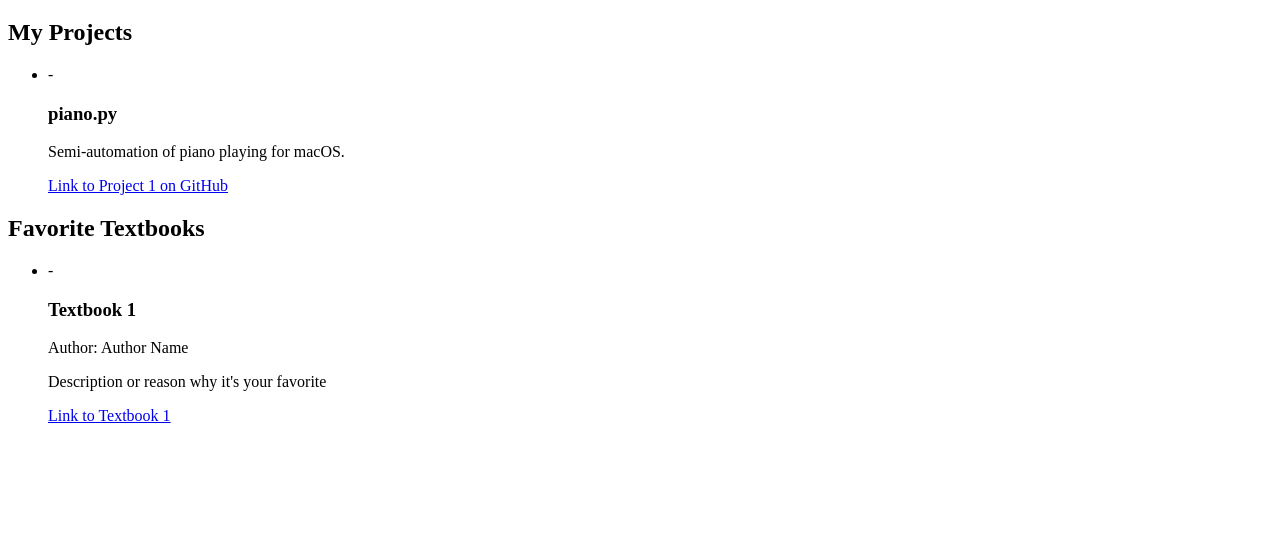
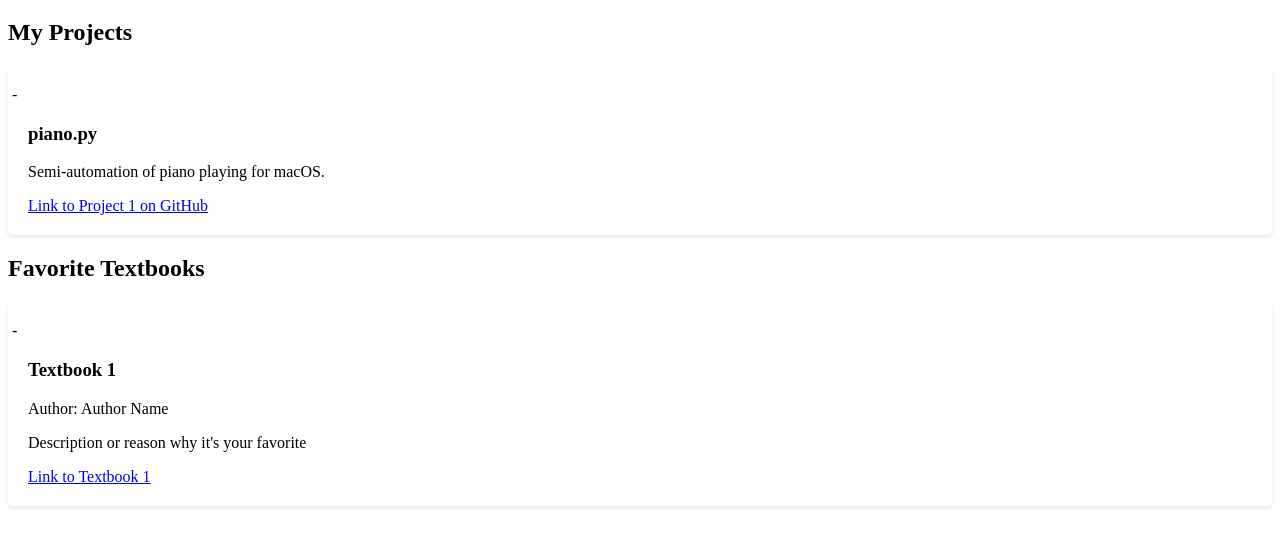
Before and after one commit to atortellini/atortellini.github.io, a plain HTML site: page index.html in a window 1280 px wide. Shown: the part 61-608 px from the top of the page. Drawn offline with Linux system fonts and the light colour scheme.

Commit message:
Update styles.css

```diff
--- a/styles.css
+++ b/styles.css
@@ -1,29 +1,22 @@
 /* styles.css */
 
-/* Body Styles */
-body {
+/* List Styles */
+ul {
+    list-style-type: none;
+    padding: 0;
 }
 
-/* Header Styles */
-h1 {
+li {
+    background-color: #fff;
+    margin-bottom: 20px;
+    padding: 20px;
+    border-radius: 5px;
+    box-shadow: 0 2px 4px rgba(0, 0, 0, 0.1);
 }
 
-/* Section Styles */
-h2 {
+li::before {
+    content: "-";
+    display: inline-block;
+    width: 1em;
+    margin-left: -1em;
 }
-
-/* Project and Textbook Styles */
-ul {
-}
-
-li:before {
-    content: "- ";
-}
-
-a {
-
-}
-
-a:hover {
-
-}
```
